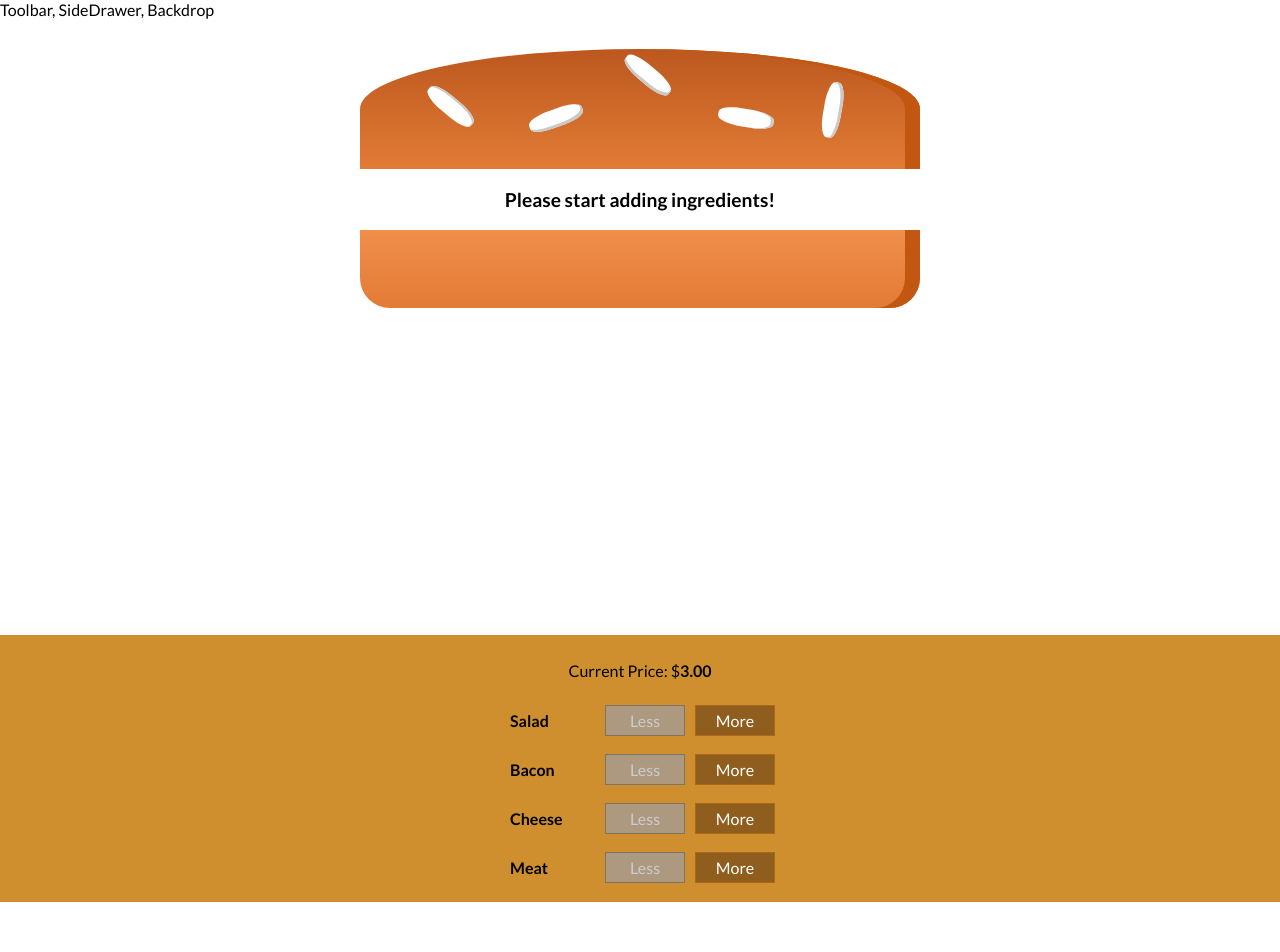
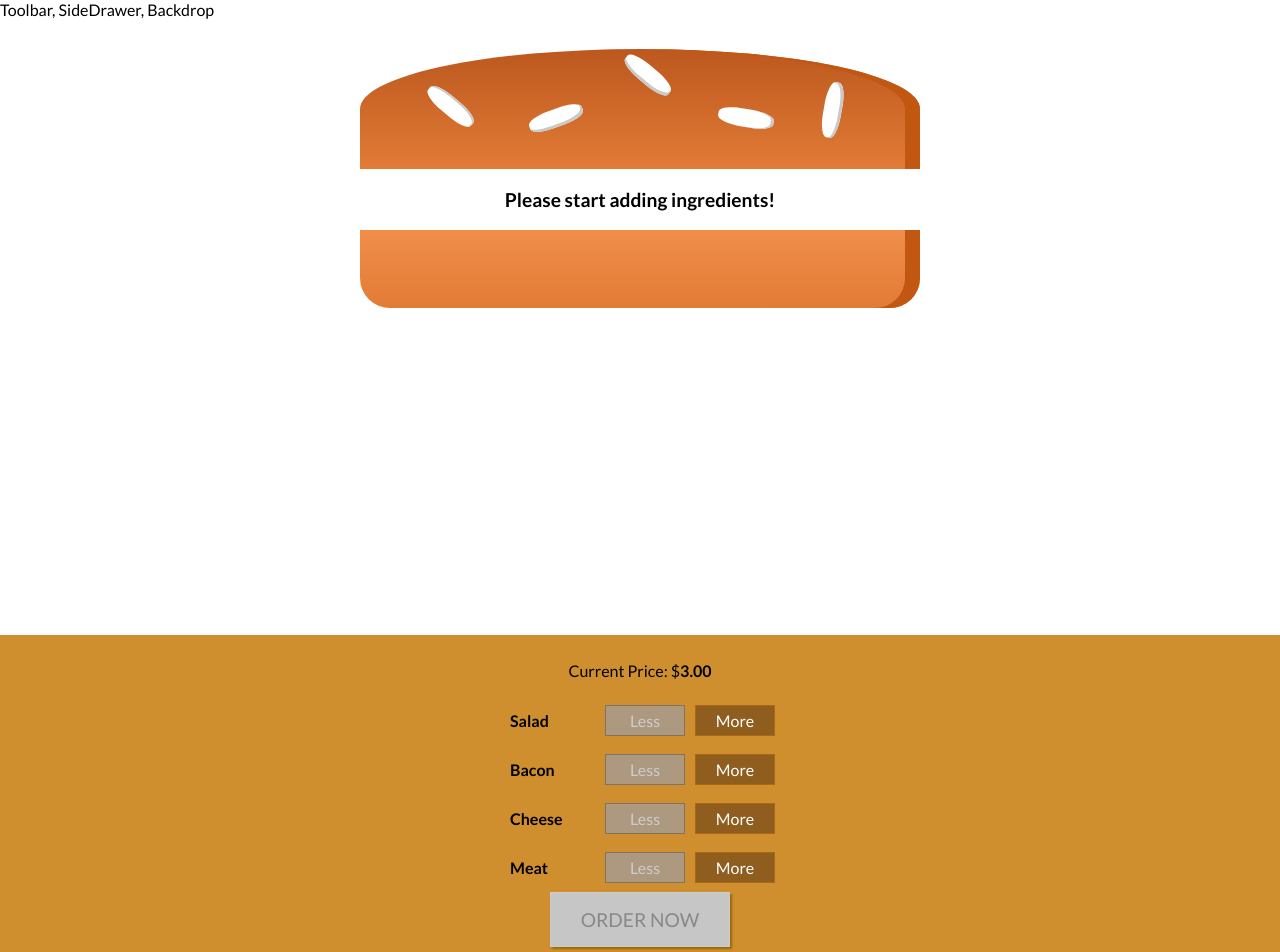
Before and after one commit to enguyen807/BurgerBuilder, a React app: page / in a window 1280 px wide. Shown: the top 952 px of the page. Before the commit the page ends 902 px from the top, so only its background shows below. Built offline with nearby package versions, Linux system fonts and the light colour scheme.

Commit message:
Add order button

```diff
--- a/src/components/Burger/BuildControls/BuildControls.css
+++ b/src/components/Burger/BuildControls/BuildControls.css
@@ -8,3 +8,44 @@
   margin: auto;
   padding: 10px 0;
 }
+
+.OrderButton {
+  background-color: #DAD735;
+  outline: none;
+  cursor: pointer;
+  border: 1px solid #966909;
+  color: #966909;
+  font-family: inherit;
+  font-size: 1.2em;
+  padding: 15px 30px;
+  box-shadow: 2px 2px 2px #966909;
+}
+
+.OrderButton:hover, .OrderButton:active {
+  background-color: #A0DB41;
+  border: 1px solid #966909;
+  color: #966909;
+}
+
+.OrderButton:disabled {
+  background-color: #C7C6C6;
+  cursor: not-allowed;
+  border: 1px solid #ccc;
+  color: #888888;
+}
+
+.OrderButton:not(:disabled) {
+  animation: enable 0.3s linear;
+}
+
+@keyframes enable {
+  0% {
+      transform: scale(1);
+  }
+  60% {
+      transform: scale(1.1);
+  }
+  100% {
+      transform: scale(1);
+  }
+}
--- a/src/components/Burger/BuildControls/BuildControls.js
+++ b/src/components/Burger/BuildControls/BuildControls.js
@@ -12,7 +12,9 @@
 
 const buildControls = (props) => (
   <div className={classes.BuildControls}>
-    <p>Current Price: $<strong>{props.price.toFixed(2)}</strong></p>
+    <p>
+      Current Price: $<strong>{props.price.toFixed(2)}</strong>
+    </p>
     {controls.map((ctrl) => (
       <BuildControl
         key={ctrl.label}
@@ -22,6 +24,9 @@
         disabled={props.disabled[ctrl.type]}
       />
     ))}
+    <button className={classes.OrderButton} disabled={!props.purchasable}>
+      ORDER NOW
+    </button>
   </div>
 );
 
--- a/src/containers/BurgerBuilder/BurgerBuilder.js
+++ b/src/containers/BurgerBuilder/BurgerBuilder.js
@@ -27,7 +27,19 @@
       meat: 0,
     },
     totalPrice: 3,
+    purchasable: false,
   };
+
+  updatePurchaseState(ingredients) {
+    const sum = Object.keys(ingredients)
+      .map((igKey) => {
+        return ingredients[igKey];
+      })
+      .reduce((sum, el) => {
+        return sum + el;
+      }, 0);
+    this.setState({ purchasable: sum > 0 });
+  }
 
   addIngredientHandler = (type) => {
     const oldCount = this.state.ingredients[type];
@@ -40,6 +52,7 @@
     const oldPrice = this.state.totalPrice;
     const newPrice = oldPrice + priceAddition;
     this.setState({ totalPrice: newPrice, ingredients: updatedIngredients });
+    this.updatePurchaseState(updatedIngredients)
   };
 
   removeIngredientHandler = (type) => {
@@ -56,6 +69,7 @@
     const oldPrice = this.state.totalPrice;
     const newPrice = oldPrice - priceDeduction;
     this.setState({ totalPrice: newPrice, ingredients: updatedIngredients });
+    this.updatePurchaseState(updatedIngredients)
   };
 
   render() {
@@ -73,6 +87,7 @@
           ingredientAdded={this.addIngredientHandler}
           ingredientRemoved={this.removeIngredientHandler}
           disabled={disabledInfo}
+          purchasable={this.state.purchasable}
           price={this.state.totalPrice}
         />
       </Auxiliary>
```
